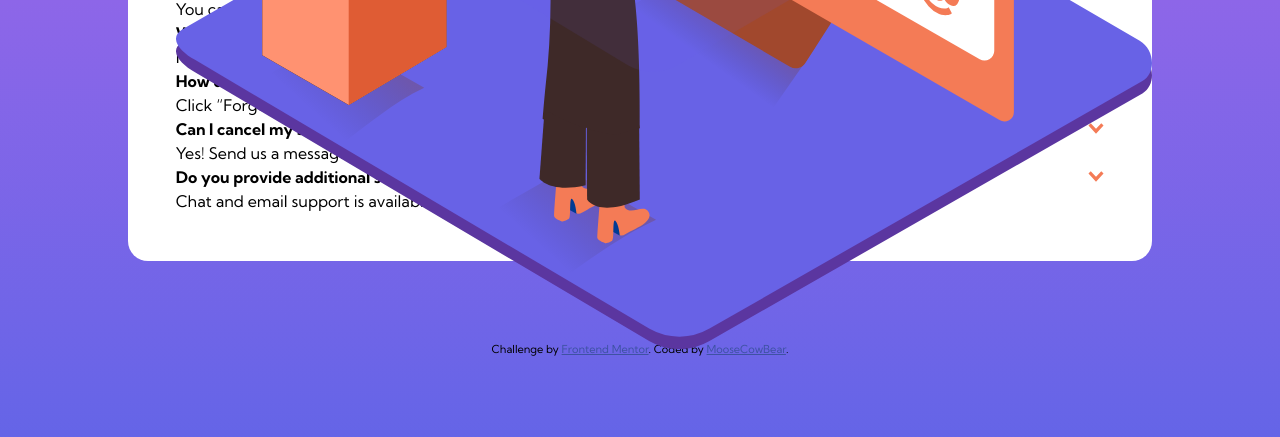
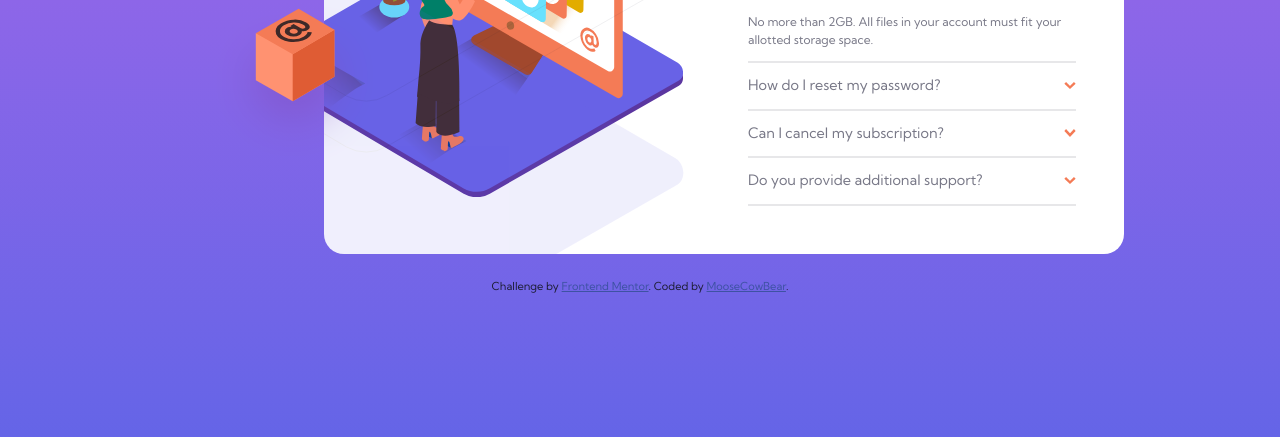
Before and after one commit to MooseCowBear/frontend-mentor-faq-accordion, a plain HTML site: page index.html in a window 1280 px wide. Shown: the part 363-800 px from the top of the page. Drawn offline with Linux system fonts and the light colour scheme.

Commit message:
Add desktop styling

```diff
--- a/index.html
+++ b/index.html
@@ -17,19 +17,21 @@
   </style>
 </head>
 <body>
+  <div class="content-wrapper">
+  <div class="box-container">
+    <img class="desktop box" src="./images/illustration-box-desktop.svg" alt="illustration of box">
+  </div>
   <main>
     <div class="right">
-      <img class="desktop box" src="./images/illustration-box-desktop.svg" alt="illustration of box">
       <img class="desktop figure" src="./images/illustration-woman-online-desktop.svg" alt="illustration of woman online">
       <img class="desktop shadow" src="./images/bg-pattern-desktop.svg" alt="illustration of shadow">
-
       <img class="mobile figure" src="./images/illustration-woman-online-mobile.svg" alt="illustration of woman online">
       <img class="mobile shadow" src="./images/bg-pattern-mobile.svg" alt="illustration of shadow">
     </div>
     <div class="left">
       <h1>FAQ</h1>
       <div class="question-container">
-        <section>
+        <section class="closed">
           <div class="expandable">
             <h2>How many team members can I invite?</h2>
             <img src="./images/icon-arrow-down.svg" alt="expand icon">
@@ -38,14 +40,14 @@
               team members for the Premium plan.
           </p>
         </section>
-        <section>
+        <section class="open">
           <div class="expandable">
-            <h2>What is the maximum file upload size?</h2>
+            <h2 >What is the maximum file upload size?</h2>
             <img src="./images/icon-arrow-down.svg" alt="expand icon">
           </div>
           <p>No more than 2GB. All files in your account must fit your allotted storage space.</p>
         </section>
-        <section>
+        <section class="closed">
           <div class="expandable">
             <h2>How do I reset my password?</h2>
             <img src="./images/icon-arrow-down.svg" alt="expand icon">
@@ -53,14 +55,14 @@
           <p>Click “Forgot password” from the login page or “Change password” from your profile page.
               A reset link will be emailed to you.</p>
         </section>
-        <section>
+        <section class="closed">
           <div class="expandable">
             <h2>Can I cancel my subscription?</h2>
             <img src="./images/icon-arrow-down.svg" alt="expand icon">
           </div>
           <p>Yes! Send us a message and we’ll process your request no questions asked.</p>
         </section>
-        <section>
+        <section class="closed">
           <div class="expandable">
             <h2>Do you provide additional support?</h2>
             <img src="./images/icon-arrow-down.svg" alt="expand icon">
@@ -70,6 +72,7 @@
       </div>
     </div>
   </main>
+</div>
   <footer class="attribution">
     Challenge by <a href="https://www.frontendmentor.io?ref=challenge" target="_blank">Frontend Mentor</a>.
     Coded by <a href="#">MooseCowBear</a>.
--- a/styles.css
+++ b/styles.css
@@ -72,22 +72,41 @@ body {
     background: linear-gradient(var(--background-gradient-one), var(--background-gradient-two));
     display: flex;
     flex-direction: column;
+    justify-content: flex-end;
     align-items: center;
     font-family: "Kumbh sans", sans-serif;
+    font-size: 12px;
+    color: var(--text-main);
 }
 
 main {
-    position: relative;
-    background-color: white;
-    border-radius: 20px;
-    padding: 3em;
-    margin: 5em 3em;
-    display: grid;
-    grid-template-columns: 1fr;
+  background-color: white;
+  border-radius: 20px;
+  padding: 3em;
+  margin: 2em 1em;
+  max-width: 30em;
+  display: grid;
+  grid-template-columns: 1fr;
+}
+
+.content-wrapper {
+  display: flex;
+  flex-direction: column;
+}
+
+h1 {
+    font-size: 2.2em;
+    margin: 0.3em 0 0.8em 0;
 }
 
 h2 {
-    font-size: 1em;
+    font-size: 1.2em;
+    font-weight: 400;
+    color: var(--text-tertiary);
+}
+
+.box-container {
+  min-height: 10em;
 }
 
 .left {
@@ -104,7 +123,13 @@ h2 {
 section {
     display: flex;
     flex-direction: column;
+    border-bottom: 2px solid var(--accent);
+    padding: 1em 0;
+}
 
+p {
+    color: var(--text-tertiary);
+    padding-top: 1em;
 }
 
 .expandable img {
@@ -120,6 +145,7 @@ section {
 
 .right {
     min-height: 10em;
+    position: relative;
 }
 
 img.desktop, img.mobile {
@@ -127,11 +153,88 @@ img.desktop, img.mobile {
 }
 
 img.figure {
-    top: -20%;
+    bottom: 52%;
 }
 
 img.shadow {
-    top: 0%;
-    left: 10%;
-    width: 80%;
+    bottom: 23%;
+    left: 0;
+    width: 100%;
 }
+
+h2:hover, h2:focus {
+  color: var(--text-hover);
+}
+
+.closed p{
+  display: none;
+}
+
+.open h2{
+  font-weight: 700;
+  color: var(--text-secondary);
+}
+
+.open img {
+  transform: rotate(180deg);
+}
+
+@media (min-width: 700px){
+  body {
+    justify-content: center;
+  }
+
+  .content-wrapper {
+    flex-direction: row;
+  }
+
+  .box-container {
+    min-width: 14em;
+    position: relative;
+    min-height: 100%;
+  }
+
+  main {
+    grid-template-columns: 1fr 1fr;
+    min-width: 50rem;
+    overflow: hidden;
+    padding: 2em;
+  }
+
+  .left, .right {
+    margin: 2em;
+  }
+
+  .left {
+    align-items: flex-start;
+  }
+
+  img.mobile{
+    display: none;
+  }
+
+  .desktop {
+    display: block;
+    height: auto;
+    position: absolute;
+  }
+
+  img.figure {
+    transform: scale(1.3);
+    bottom: 13%;
+    right: 20%;
+  }
+
+  img.shadow {
+    bottom: 3%;
+    left: -55%;
+    transform: scale(2);
+  }
+
+  img.box {
+    position: absolute;
+    left: 40%;
+    bottom: 22%;
+    z-index: 2;
+  }
+}
```
